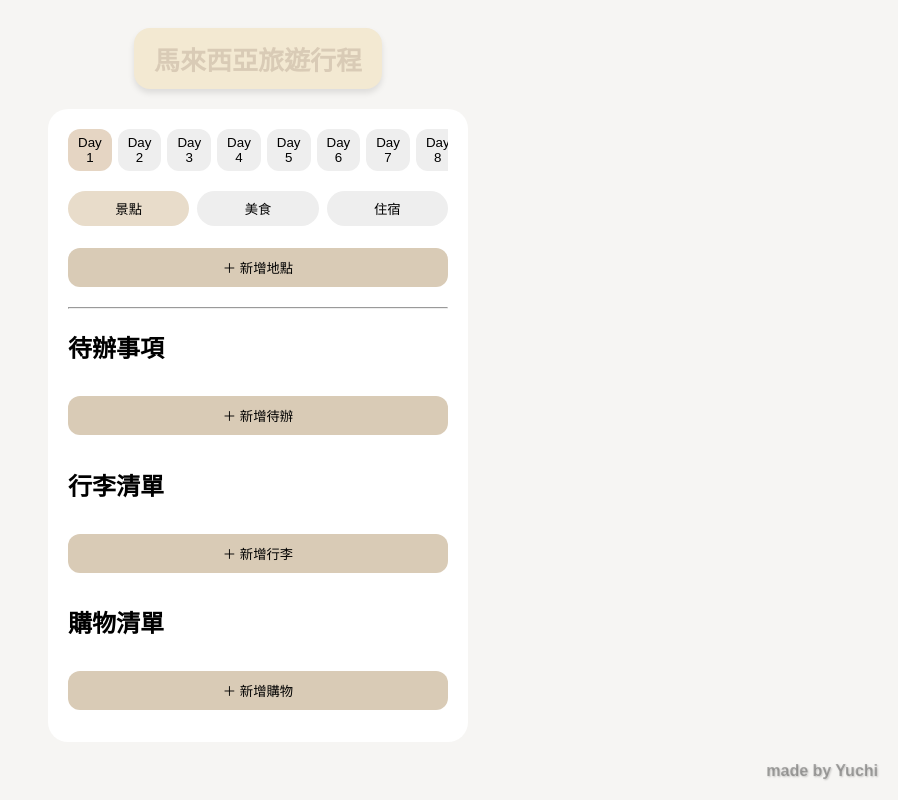
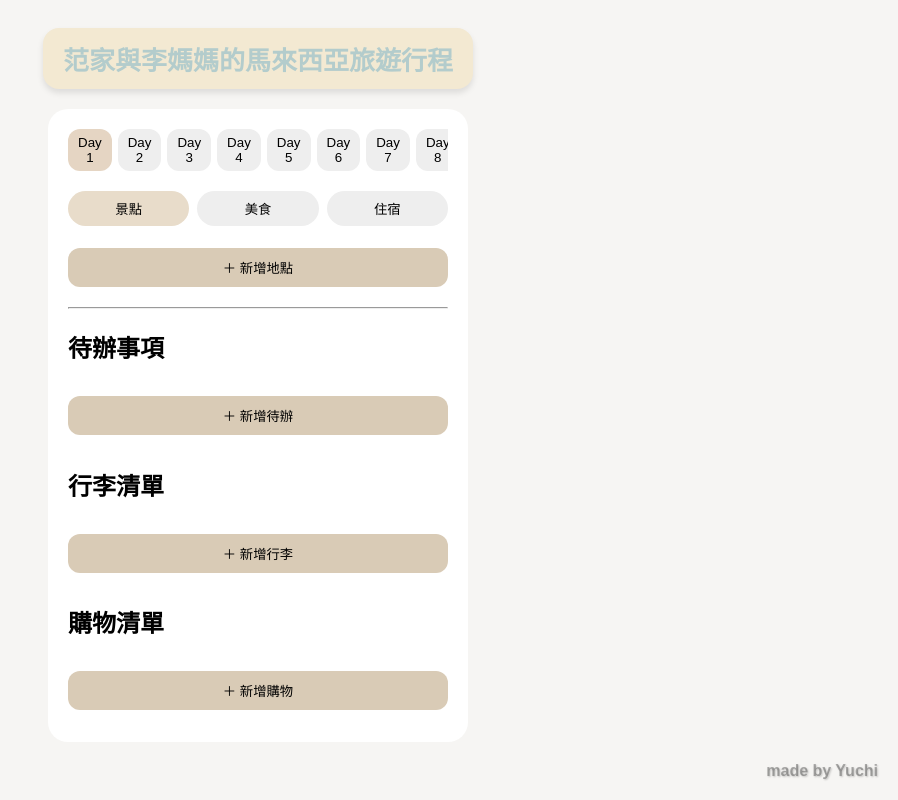
Before and after one commit to YC00510/travel-plan-Malaysia, a plain HTML site: page index.html in a window 1280 px wide. Shown: the whole page, without its empty margins (382-1280 px from the left). Drawn offline with Linux system fonts and the light colour scheme; no server answers.

Commit message:
Update index.html

```diff
--- a/index.html
+++ b/index.html
@@ -22,15 +22,15 @@
 
     /* 標題卡片 */
     .title-card {
-      background: #f3e9d2;       /* 柔和背景色 */
+      background: #f3e9d2;
       padding: 12px 20px;
-      border-radius: 16px;       /* 圓角 */
+      border-radius: 16px;
       text-align: center;
       font-size: 26px;
       font-weight: 600;
       margin-bottom: 20px;
       box-shadow: 0 4px 6px rgba(0,0,0,0.1);
-      color: #d9cbb6;
+      color: #b3cccc;
     }
 
     body {
@@ -99,7 +99,7 @@
 
 <body>
 
-  <div class="title-card">馬來西亞旅遊行程</div>
+  <div class="title-card">范家與李媽媽的馬來西亞旅遊行程</div>
 
 
   <div class="app">
```
